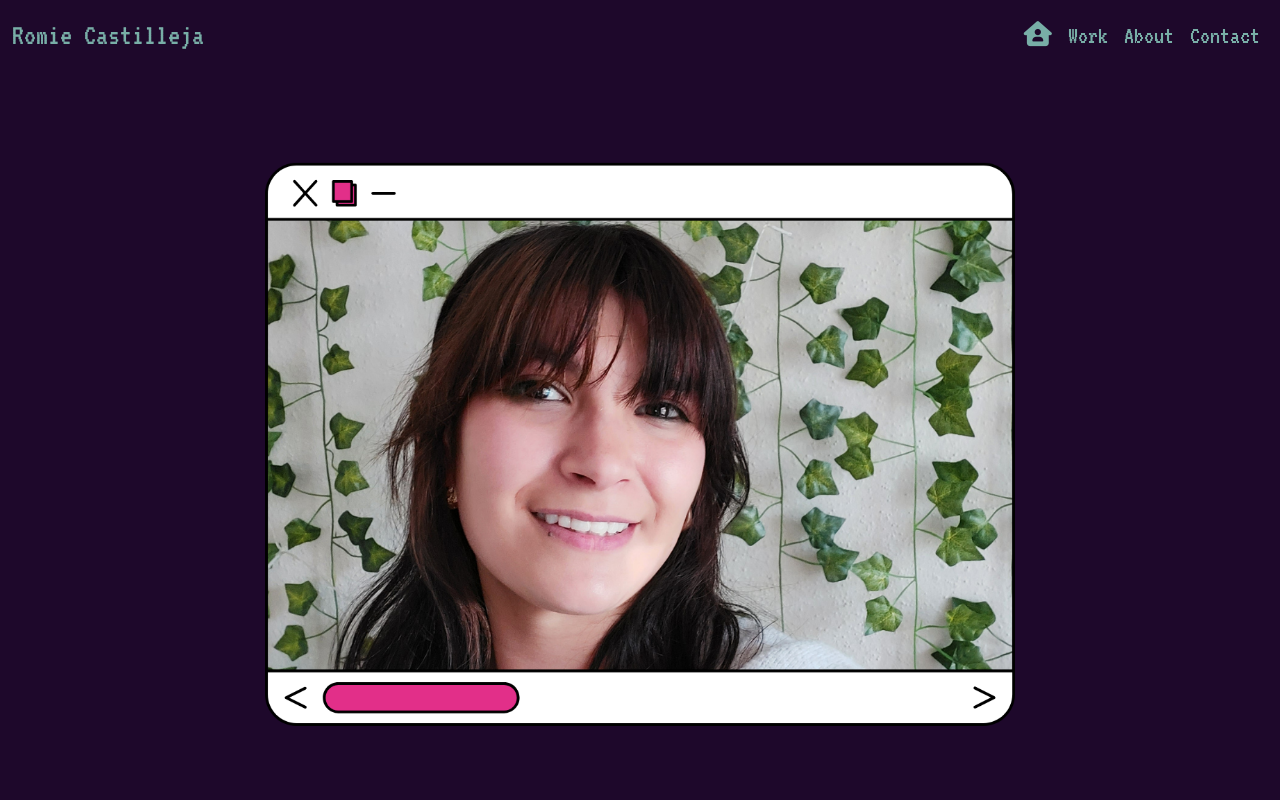
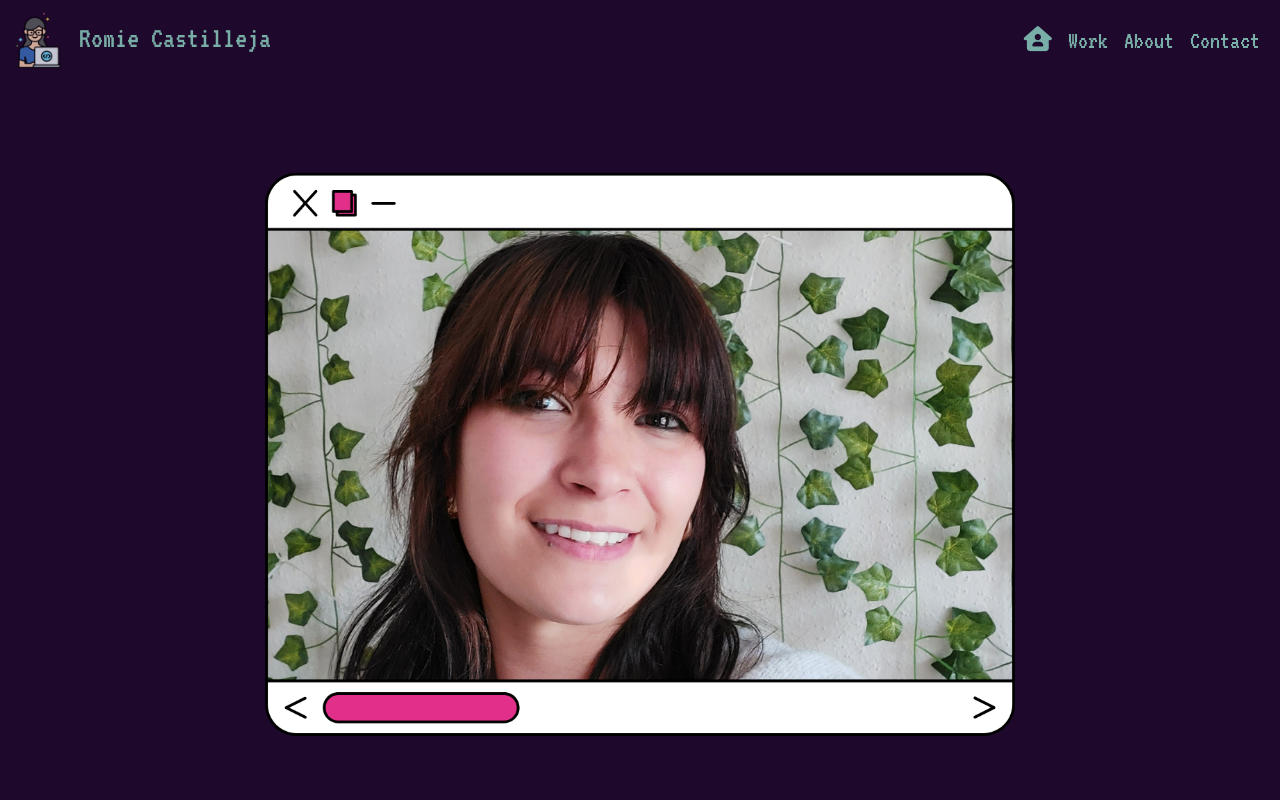
Before and after one commit to Romiec13/portfolio-v2, a plain HTML site: page about.html in a window 1280 px wide. Shown: the top 800 px of the page. Drawn offline with nearby package versions, Linux system fonts and the light colour scheme.

Commit message:
Added navbar icon to all webpages

```diff
--- a/about.html
+++ b/about.html
@@ -30,7 +30,7 @@
 <body>
     <nav class="navbar navbar-expand-lg navbar-dark bg-dark">
         <div class="container-fluid">
-            <a class="navbar-brand" href="#">Romie Castilleja</a>
+            <a class="navbar-brand" href="#"><img src="images/navbar-icon.png" class="fluffy-icon"> Romie Castilleja</a>
             <button class="navbar-toggler" type="button" data-bs-toggle="collapse" data-bs-target="#navbarNav" aria-controls="navbarNav" aria-expanded="false" aria-label="Toggle navigation">
                 <span class="navbar-toggler-icon"></span>
             </button>
```
Also changed, not shown: contact.html (+1 -1 lines), work.html (+1 -1 lines).
